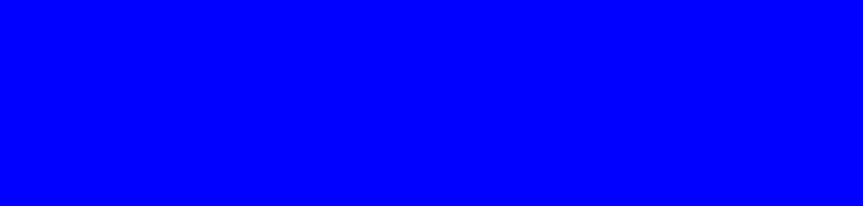
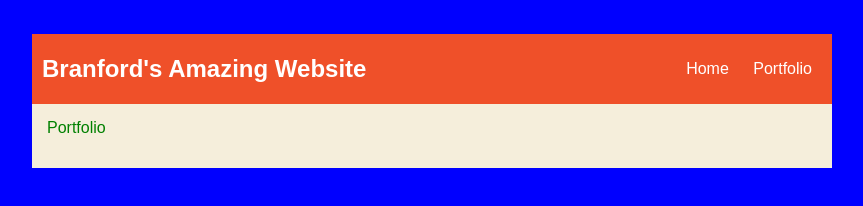
Before and after one commit to branfordclayton/branfordclayton.github.io, a plain HTML site: page portfolio.html in a window 1280 px wide. Shown: the whole page, without its empty margins (208-1071 px from the left). Drawn offline with nearby package versions, Linux system fonts and the light colour scheme; no server answers.

Commit message:
portfolio

```diff
--- a/portfolio.html
+++ b/portfolio.html
@@ -82,6 +82,25 @@
     </style>
 </head>
 <body>
-
-</body>
+    <div id="all-contents">
+        <nav>
+            <header>Branford's Amazing Website</header>
+            <ul>
+                <li><a href="index.html">Home</a>
+                </li>
+                <li><a href="portfolio.html">Portfolio</a>
+                </li>
+            </ul>
+        </nav>
+        <main>
+            <div class="content">
+                <hi>Portfolio</hi>
+                <ul id="portfolio">
+                </ul>
+            </div>
+        </main>
+    </div>
+    <script src="https://ajax.googleapis.com/ajax/libs/jquery/2.1.3/jquery.min.js"></script>
+        <script id="portfolioScript">$(document).ready(function() {$.getJSON('projects/projects.json').then(function(data) { data.projects.forEach(function(project){ $('#portfolio').append('<li><a href="projects/' + project.name + '/">' + project.title + ' : ' + project.description + '</a></li>'); }); }); });</script>
+    </body>
 </html>
```
